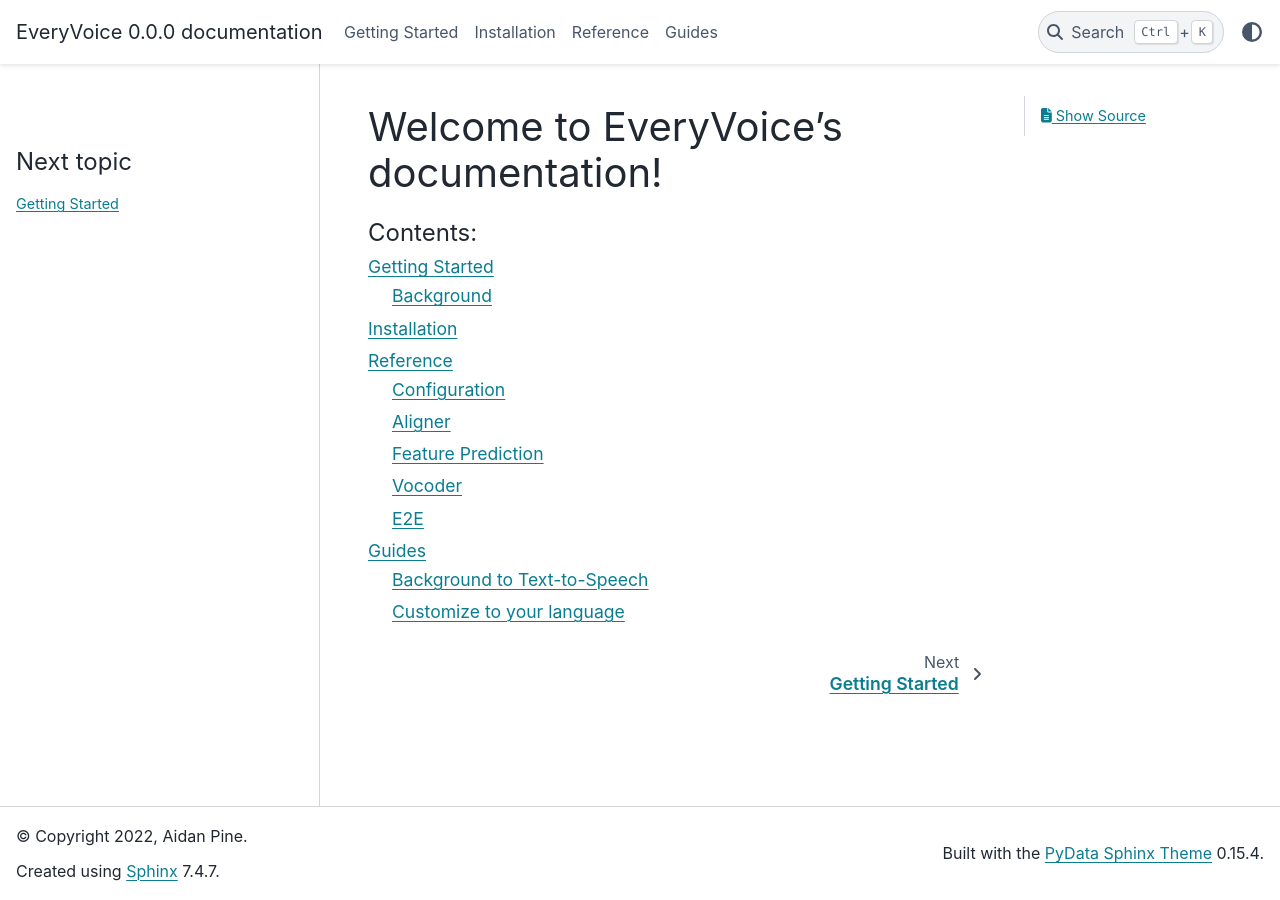
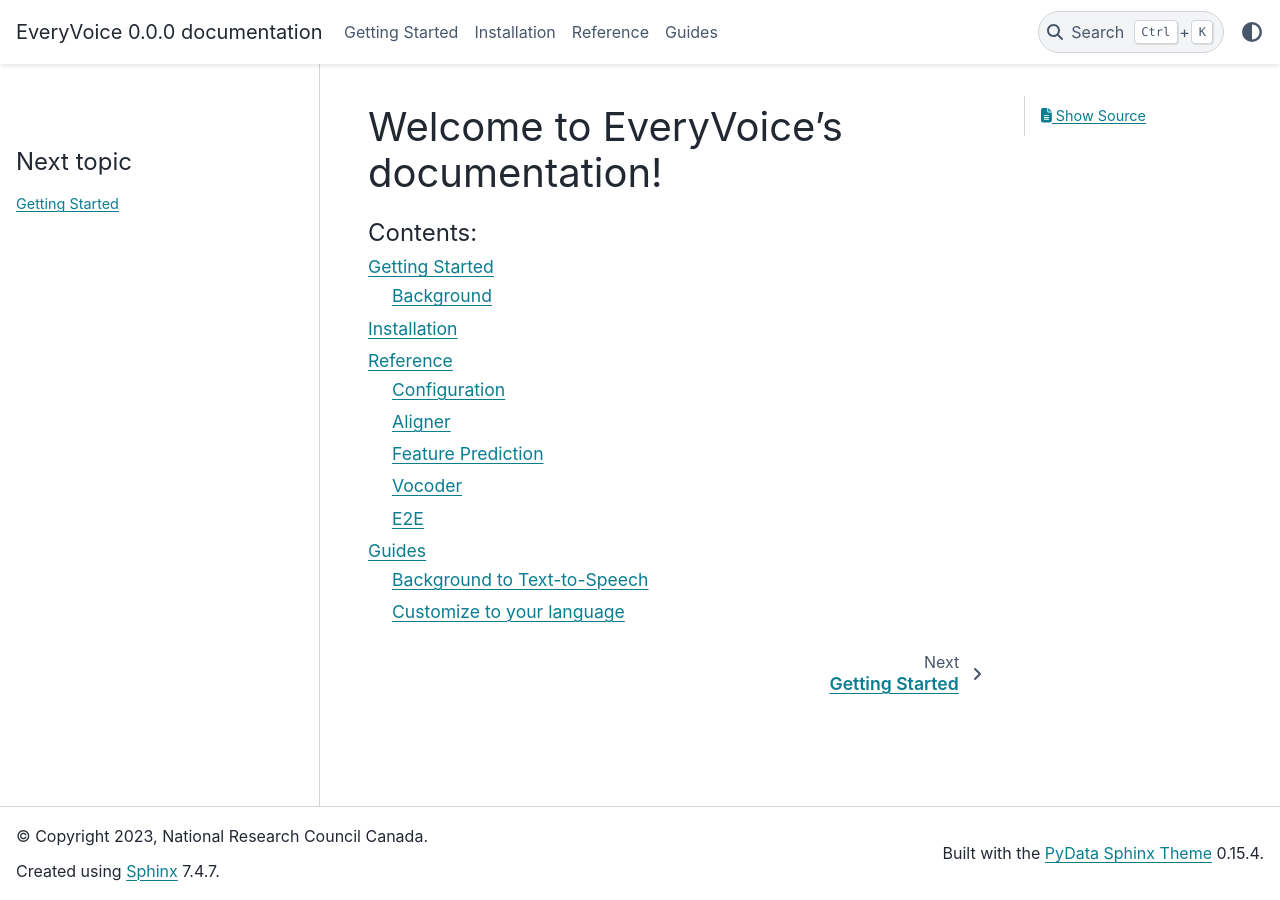
Before and after one commit to EveryVoiceTTS/EveryVoice, a Sphinx documentation site: the page built from docs/source/index.rst, in a window 1280 px wide. Built offline with Sphinx 7.4.7 and the PyData theme 0.15.4, drawn with Linux system fonts in a browser that asks for light colours.

Commit message:
docs: link to manual, and copyright notice

```diff
--- a/docs/source/conf.py
+++ b/docs/source/conf.py
@@ -56,7 +56,7 @@
 
 # General information about the project.
 project = "EveryVoice"
-copyright = "2022, Aidan Pine"
+copyright = "2023, National Research Council Canada"
 author = "Aidan Pine"
 
 # The version info for the project you're documenting, acts as replacement for
```
Also changed, not shown: readme.md (+6 -0 lines), 1 other file.
